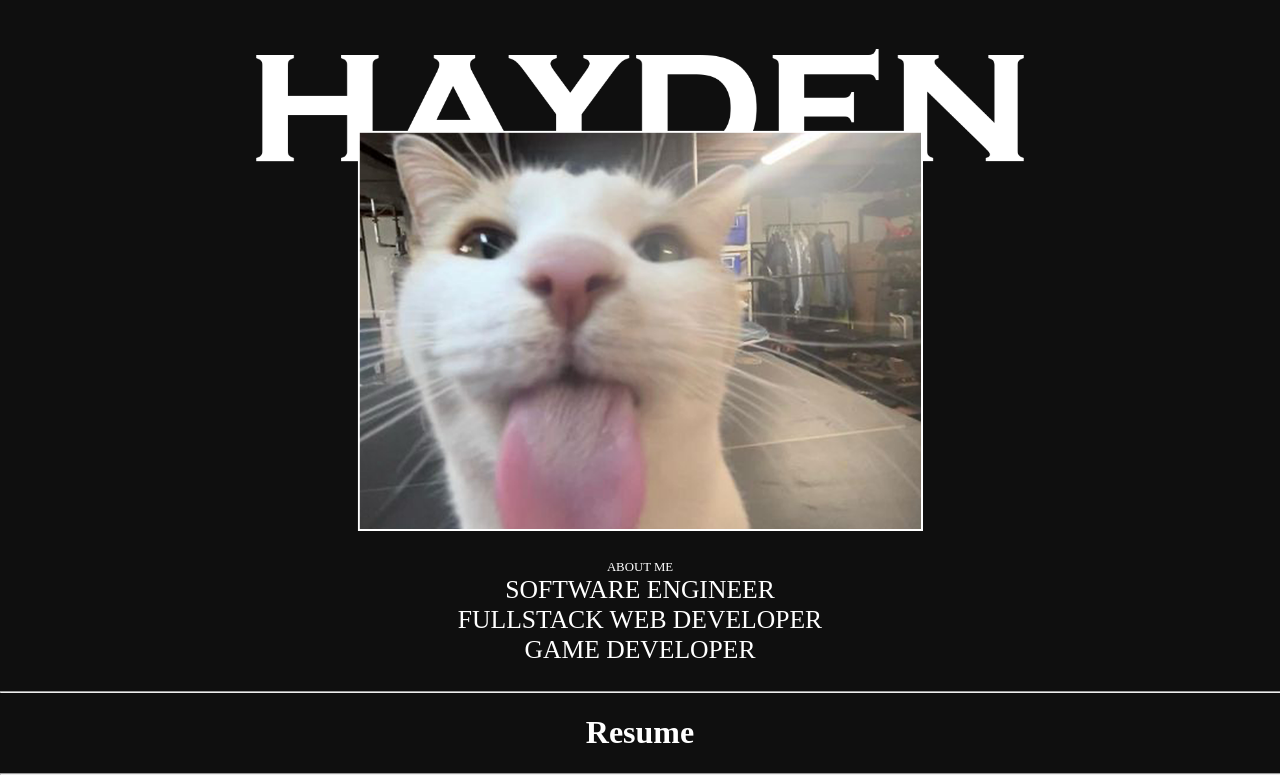
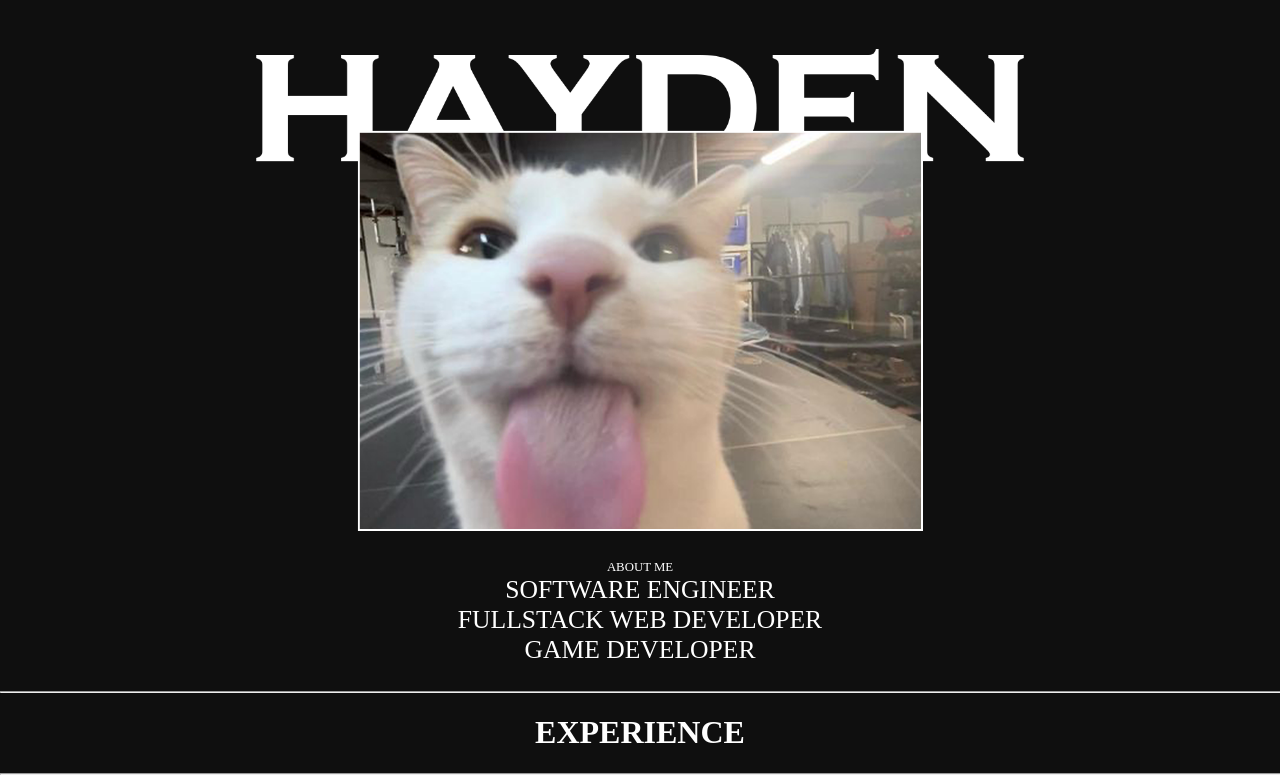
Before and after one commit to haydenmueller05/wdd130, a plain HTML site: page personal/index.html in a window 1280 px wide. Shown: the part 117-892 px from the top of the page. Drawn offline with Linux system fonts and the light colour scheme; a web font is replaced by a local one.

Commit message:
more changes

```diff
--- a/personal/index.css
+++ b/personal/index.css
@@ -96,7 +96,10 @@ hr{
     font-size:2vw;
 }
 
-
+/* Exprience */
+#experience{
+    text-align: center;
+}
 
 @media screen and (max-width:700px)
 {
@@ -110,17 +113,7 @@ hr{
     {
         font-size:3.5vw;
     }
-/*
 
-    .about, .contact{
-        opacity:0;
-        position:relative;
-        top:-20vh;
-    }
-    .course{
-        position:relative;
-        top:3vh;
-    }
-*/
+
 
 }
--- a/personal/index.html
+++ b/personal/index.html
@@ -36,10 +36,11 @@
                 <p class="a3">FULLSTACK WEB DEVELOPER</p>
                 <p class="a4">GAME DEVELOPER</p>
             </div>
-
-            <div id="resume">
+        </div>
+        <div id="experience">
+            <div id="experience-">
                 <hr>
-                <h1>Resume</h1>
+                <h1>EXPERIENCE</h1>
                 <hr>
             </div>
         </div>
```
